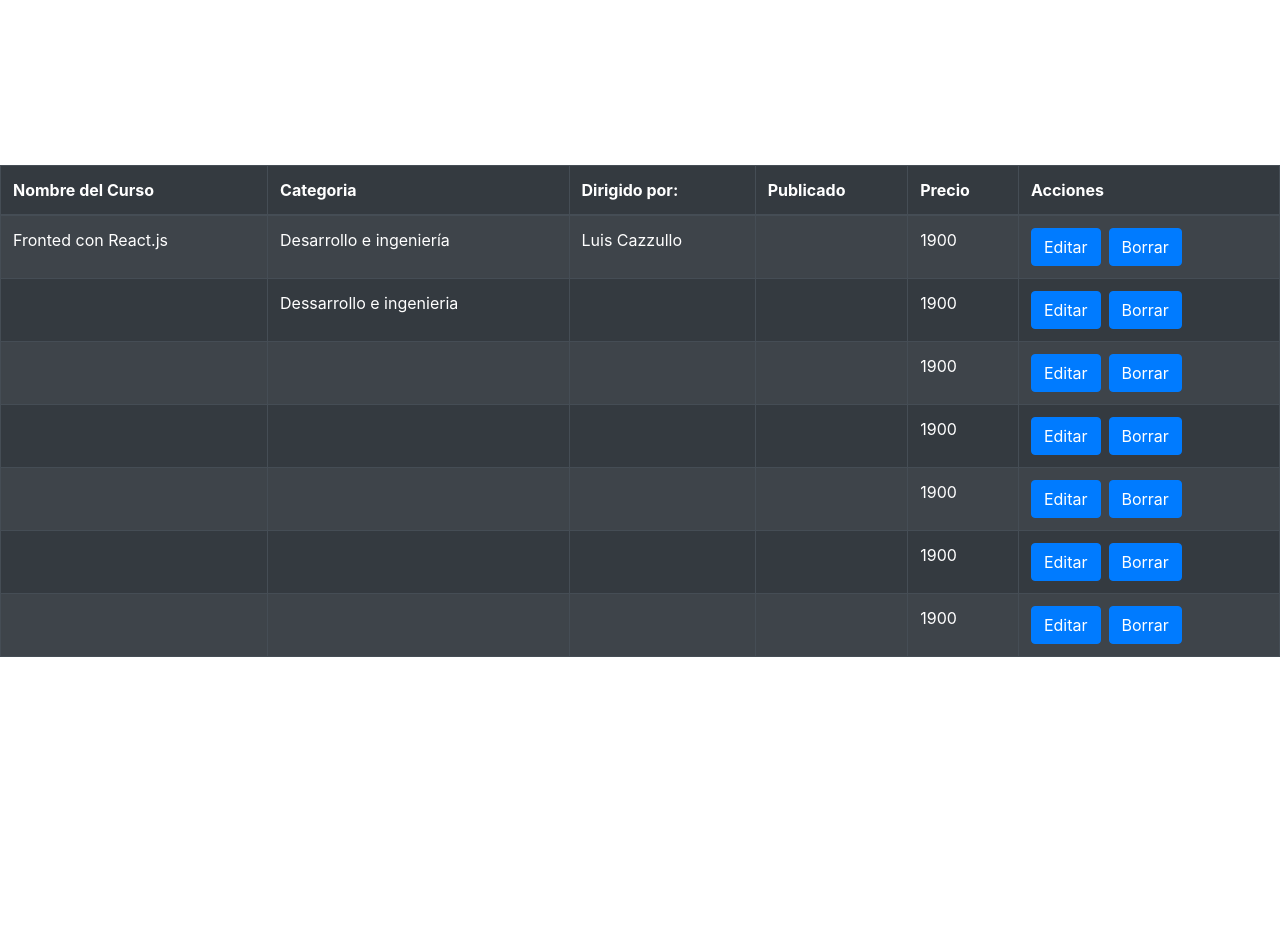
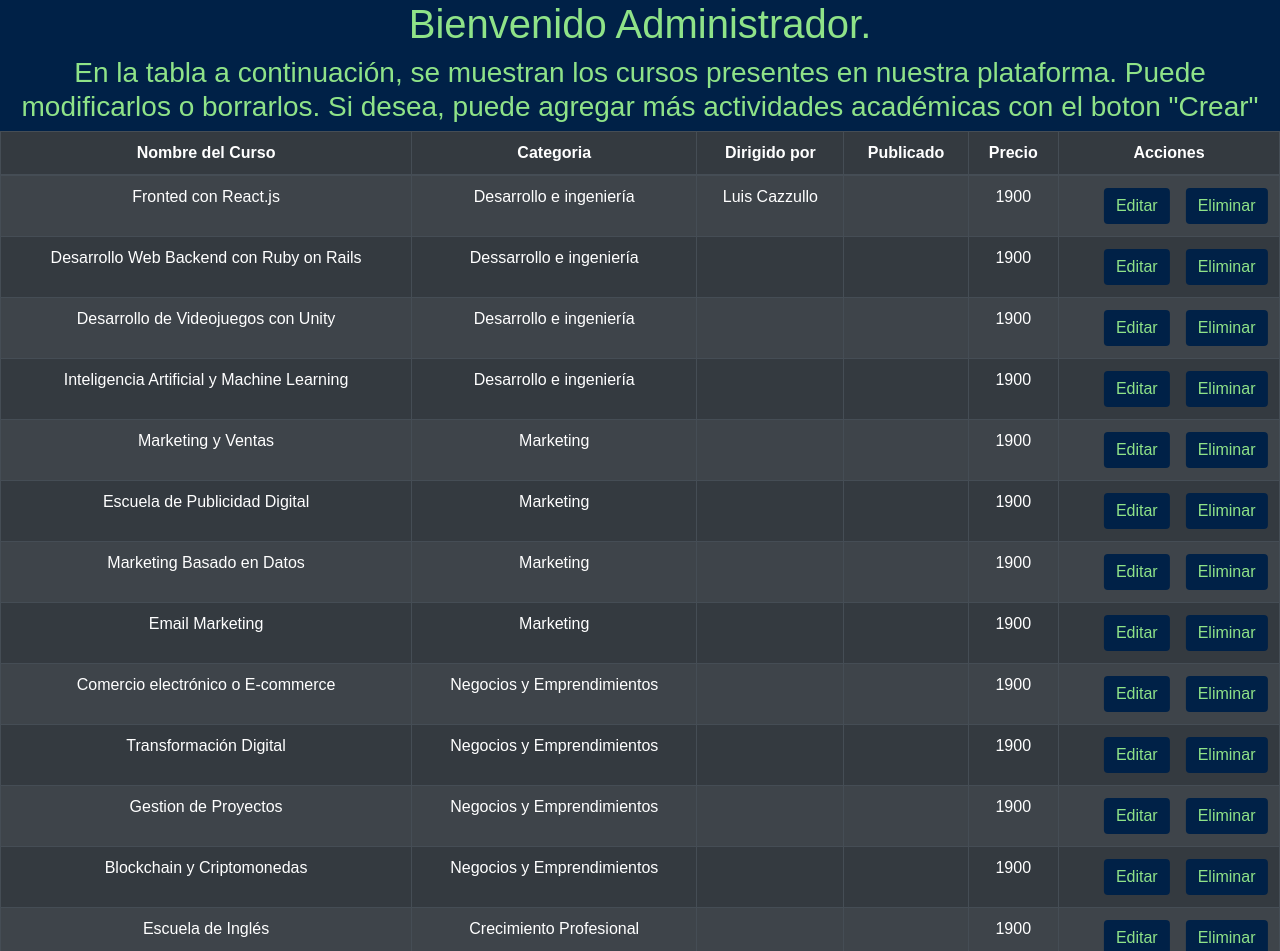
Before and after one commit to dfernandezfb/Final-Proyect, a React (Create React App) app: page / in a window 1280 px wide. Shown: the top 951 px of the page. Before the commit the page ends 800 px from the top, so only its background shows below. Built offline with nearby package versions, Linux system fonts and the light colour scheme; data requests are answered from the project's data file.

Commit message:
add components in the json

```diff
--- a/db/db.json
+++ b/db/db.json
@@ -5,65 +5,137 @@
       "category": "Desarrollo e ingeniería",
       "directedBy": "Luis Cazzullo",
       "description": "Aprende a desarrollar aplicaciones web, móviles y de escritorio con React.js. La librería JavaScript más popular en el mercado",
-      "displayed": false,
+      "displayed": true,
       "price": 1900,
       "name": "Fronted con React.js",
       "DirectedBy": "Luis Cazzullo"
     },
     {
       "id": 2,
-      "category": "Dessarrollo e ingenieria ",
+      "category": "Dessarrollo e ingeniería ",
       "directedBy": "",
-      "description": "sdsd",
+      "description": "Ruby on Rails es una tecnología que le permite a los desarrolladores crear aplicaciones web de forma rápida y efectiva.",
       "displayed": false,
       "price": "1900",
-      "name": "",
+      "name": "Desarrollo Web Backend con Ruby on Rails",
       "DirectedBy": ""
     },
     {
       "id": 3,
-      "category": "",
+      "category": "Desarrollo e ingeniería",
+      "directedBy": "",
+      "description": "Esta herramienta de software provee un set de funcionalidades preestablecidas que permiten juntar los elementos que requiere un videojuego en su desarrollo.",
+      "displayed": false,
+      "price": 1900,
+      "name": "Desarrollo de Videojuegos con Unity"
+    },
+    {
+      "id": 4,
+      "category": "Desarrollo e ingeniería",
       "directedBy": "",
       "description": "",
       "displayed": false,
       "price": 1900,
-      "name": ""
+      "name": "Inteligencia Artificial y Machine Learning"
     },
     {
-      "id": 4,
-      "category": "",
+      "id": 5,
+      "category": "Marketing",
       "directedBy": "",
       "description": "",
       "displayed": false,
       "price": 1900,
-      "name": ""
+      "name": "Marketing y Ventas"
     },
     {
-      "id": 5,
-      "category": "",
+      "id": 6,
+      "category": "Marketing",
       "directedBy": "",
       "description": "",
       "displayed": false,
       "price": 1900,
-      "name": ""
-    },
-    {
-      "id": 6,
-      "category": "",
-      "directedBy": "",
-      "description": "",
-      "displayed": false,
-      "price": 1900,
-      "name": ""
+      "name": "Escuela de Publicidad Digital"
     },
     {
       "id": 7,
-      "category": "",
+      "category": "Marketing",
       "directedBy": "",
       "description": "",
       "price": 1900,
       "displayed": false,
-      "name": ""
+      "name": "Marketing Basado en Datos"
+    },
+    {
+      "id": 8,
+      "category": "Marketing",
+      "directedBy": "",
+      "description": "",
+      "price": 1900,
+      "displayed": false,
+      "name": "Email Marketing"
+    },
+    {
+      "id": 9,
+      "category": "Negocios y Emprendimientos",
+      "directedBy": "",
+      "description": "",
+      "price": 1900,
+      "displayed": false,
+      "name": "Comercio electrónico o E-commerce"
+    },
+    {
+      "id": 10,
+      "category": "Negocios y Emprendimientos",
+      "directedBy": "",
+      "description": "",
+      "price": 1900,
+      "displayed": false,
+      "name": "Transformación Digital"
+    },
+    {
+      "id": 11,
+      "category": "Negocios y Emprendimientos",
+      "directedBy": "",
+      "description": "",
+      "price": 1900,
+      "displayed": false,
+      "name": "Gestion de Proyectos "
+    },
+    {
+      "id": 12,
+      "category": "Negocios y Emprendimientos",
+      "directedBy": "",
+      "description": "",
+      "price": 1900,
+      "displayed": false,
+      "name": "Blockchain y Criptomonedas"
+    },
+    {
+      "id": 13,
+      "category": "Crecimiento Profesional",
+      "directedBy": "",
+      "description": "",
+      "price": 1900,
+      "displayed": false,
+      "name": "Escuela de Inglés"
+    },
+    {
+      "id": 14,
+      "category": "Crecimiento Profesional",
+      "directedBy": "",
+      "description": "",
+      "price": 1900,
+      "displayed": false,
+      "name": "Escuela de Desarrollo Profesional"
+    },
+    {
+      "id": 15,
+      "category": "Startups",
+      "directedBy": "",
+      "description": "Empieza a crear tu Startup y si ya tienes una acelérala. Aprende a afrontar los desafíos como actual o futuro emprendedor. ¡Crea el próximo unicornio!",
+      "price": 1900,
+      "displayed": false,
+      "name": "Escuela de Startup"
     }
   ]
 }
--- a/src/App.js
+++ b/src/App.js
@@ -5,7 +5,7 @@ import EditCourse from './components/Modals/EditCourse.js';
 //Pages
 import AdminPage from "./pages/AdminPage";
 import LandingPage from "./pages/LandingPage";
-//Rutas
+//Routes
 import PrivateRoute from "./routes/PrivateRoute"
 
 function App() {
--- a/src/components/Course.js
+++ b/src/components/Course.js
@@ -1,7 +1,9 @@
-import {Link} from 'react-router-dom';
 import {useState} from 'react';
 import {useHistory} from 'react-router-dom';
-import { Button, Modal } from 'react-bootstrap';
+import { Button, Modal} from 'react-bootstrap';
+//CSS
+import Courses from '../components/Modals/Courses.css';
+
 
 const Course = ({course}) => {
 
@@ -14,16 +16,14 @@ history.push(`/courses/editar/${id}`)}
     return (
         <>
         <tr>
-            <td>{name}</td>
-            <td>{category}</td>
-            <td>{directedBy}</td>
-            <td>{displayed}</td>
-            <td>{price}</td>
+            <td className="text-center">{name}</td>
+            <td className="text-center">{category}</td>
+            <td className="text-center">{directedBy}</td>
+            <td className="text-center">{displayed}</td>
+            <td className="text-center">{price}</td>
             <td>
-            <Button type="button" className=" mr-2" onClick={()=>redirectToEditCourse()}> Editar </Button>
-            <Link to="/courses/editar/:id">
-            <Button> Borrar </Button>
-             </Link>
+            <Button type="button" className="actionBtn mr-2" onClick={()=>redirectToEditCourse()}> Editar </Button>
+            <Button type="button" className="actionBtn">  Eliminar </Button>
             </td>
         </tr>
     </>
--- /dev/null
+++ b/src/components/Modals/Courses.css
@@ -0,0 +1,41 @@
+.bodyEdit {
+    margin: 0 auto;
+    padding: 0;
+    box-sizing: border-box;
+    top: 50%;
+    height: 100vh;
+    width: 100%;
+    outline: none;
+    background: #002147;
+    background-size: cover;
+    font: 1em sans-serif;
+}
+
+.bodyForm {
+    transform: translateY(20%);
+}
+.titlesform {
+    color: #8FE388;
+}
+.btnForm {
+    margin-top:10px ;
+}
+.actionBtn {
+    margin: auto;
+    background: #002147;
+    color: #8FE388;
+    border: none;
+    transform: translateX(50%);
+}
+
+.actionBtn:hover {
+    background: #040F0F;
+    color: #8FE388;
+    transition: 0.5s all ease;
+}
+
+.tableInfo {
+    width: 100%;
+    margin: 0 auto;
+    height: auto;
+}
--- a/src/components/Modals/EditCourse.js
+++ b/src/components/Modals/EditCourse.js
@@ -1,7 +1,10 @@
+//Dependencies
 import {useEffect, useState} from 'react';
 import {Form} from 'react-bootstrap';
 import clientAxios from '../../config/Axios';
 import {useHistory} from 'react-router-dom';
+//css
+import Courses  from '../Modals/Courses.css';
 
 const EditCourse = ({match}) => {
 const [course, setCourse]= useState({
@@ -46,17 +49,17 @@ console.log(error.response)
 
     return (
       <>
-      <div className="row justify-content-center">
+      <div className="row justify-content-center bodyEdit">
       <div className="col-md-8">
-        <div className="card">
-          <div className="card-body">
-            <h2 className="text-center mb-4 font-weight-bold">
-              Editar producto
+        <div className="card-transparent">
+          <div className="card-body bodyForm">
+            <h2 className="text-center mb-4 titlesform">
+              Editar Curso
             </h2>
             <Form
               onSubmit={handleOnSubmit}>
               <div >
-                <label>Nombre del curso:</label>
+                <label className="titlesform">Nombre del curso:</label>
                 <input
                   type="text"
                   className="form-control"
@@ -67,7 +70,7 @@ console.log(error.response)
                 />
               </div>
               <div >
-                <label>Categoria:</label>
+                <label className="titlesform">Categoria:</label>
                 <input
                   type="text"
                   className="form-control"
@@ -78,7 +81,7 @@ console.log(error.response)
                 />
               </div>
               <div >
-                <label>Dirigido por:</label>
+                <label className="titlesform" >Dirigido por:</label>
                 <input
                   type="text"
                   className="form-control"
@@ -89,7 +92,7 @@ console.log(error.response)
                 />
               </div>
               <div >
-                <label>Costo del curso:</label>
+                <label className="titlesform" >Costo del curso:</label>
                 <input
                   type="number"
                   className="form-control"
@@ -101,7 +104,7 @@ console.log(error.response)
               </div>
               <button
                 type="submit"
-                className="btn btn-primary font-weight-bold text-uppercase d-block w-100">
+                className="btn btn-primary font-weight-bold text-uppercase d-block w-100 btnForm">
               Guardar cambios</button>
             </Form>
           </div>
--- a/src/pages/AdminPage.js
+++ b/src/pages/AdminPage.js
@@ -2,16 +2,13 @@ import {useState, useEffect} from 'react';
 import Table from 'react-bootstrap/Table';
 import clientAxios from '../config/Axios';
 import Course from '../components/Course';
+import Courses from '../components/Modals/Courses.css'
 
 const AdminPage = () => {
 
   const [courses, setCourses] = useState([]);
-  const [show, setShow] = useState({open:false});
-  const handleShow= () => setShow(true);
-  const handleClose = () => setShow(false)
 
   useEffect(() => {
-
     const getCourses = async () => {
       try {
         const response = await clientAxios.get('/courses');
@@ -24,20 +21,22 @@ const AdminPage = () => {
   }, []);
 
     return(
-        <>
-        <h1> Bienvenido Administrador.</h1>
-        <h3>En la tabla a continuación, se muestran los cursos presentes en nuestra plataforma.
+        <div className="bodyEdit">
+        <div className="tableInfo">
+        <h1 className="titlesform text-center"> Bienvenido Administrador.</h1>
+        <h3 className="titlesform">En la tabla a continuación, se muestran los cursos presentes en nuestra plataforma.
         Puede modificarlos o borrarlos. Si desea, puede agregar más actividades académicas con el boton "Crear"
         </h3>
+        </div>
         <Table striped bordered hover variant="dark">
   <thead>
     <tr>
-      <th>Nombre del Curso</th>
-      <th>Categoria</th>
-      <th>Dirigido por:</th>
-      <th>Publicado</th>
-      <th>Precio</th>
-      <th>Acciones</th>
+      <th className="text-center">Nombre del Curso</th>
+      <th className="text-center">Categoria</th>
+      <th className="text-center">Dirigido por</th>
+      <th className="text-center">Publicado</th>
+      <th className="text-center">Precio</th>
+      <th className="text-center">Acciones</th>
     </tr>
   </thead>
   <tbody>
@@ -45,13 +44,13 @@ const AdminPage = () => {
       courses.length === 0 ? 'No hay cursos disponibles' : (
         courses.map( course => (
           <Course key={course.id} course= {course} />
-        ))
-        )
-    }
+          ))
+          )
+        }
   </tbody>
        </Table>
-        </>
+       </div>
     );
-}
+  }
 
 export default AdminPage
```
Also changed, not shown: src/components/Modals/EditCourse.css (deleted, +0 -36 lines).
